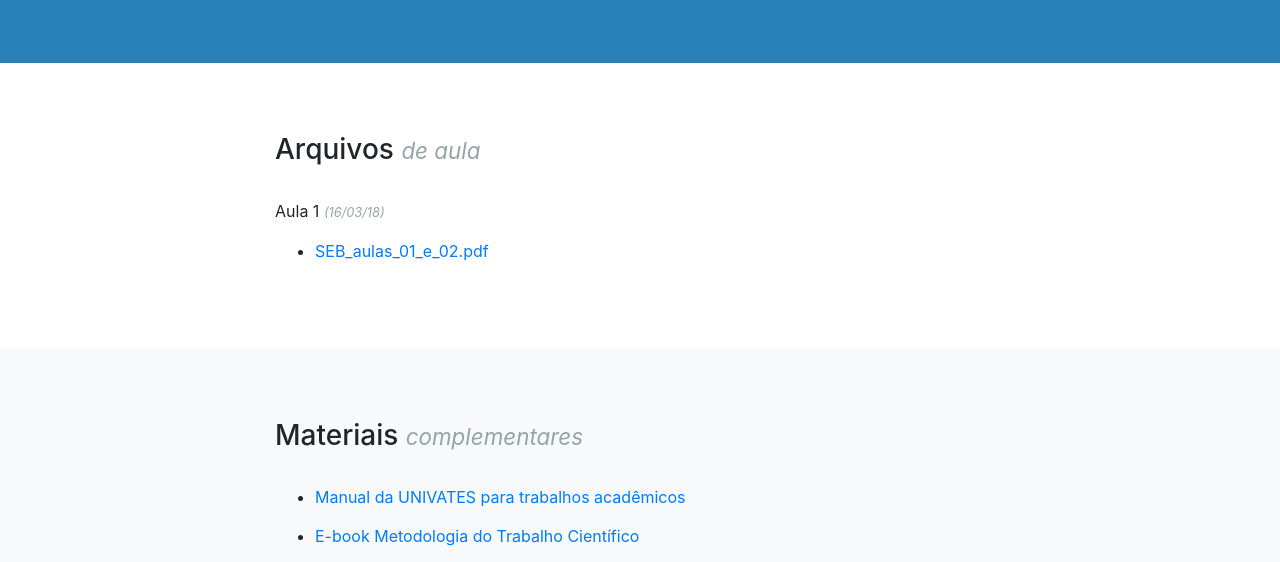
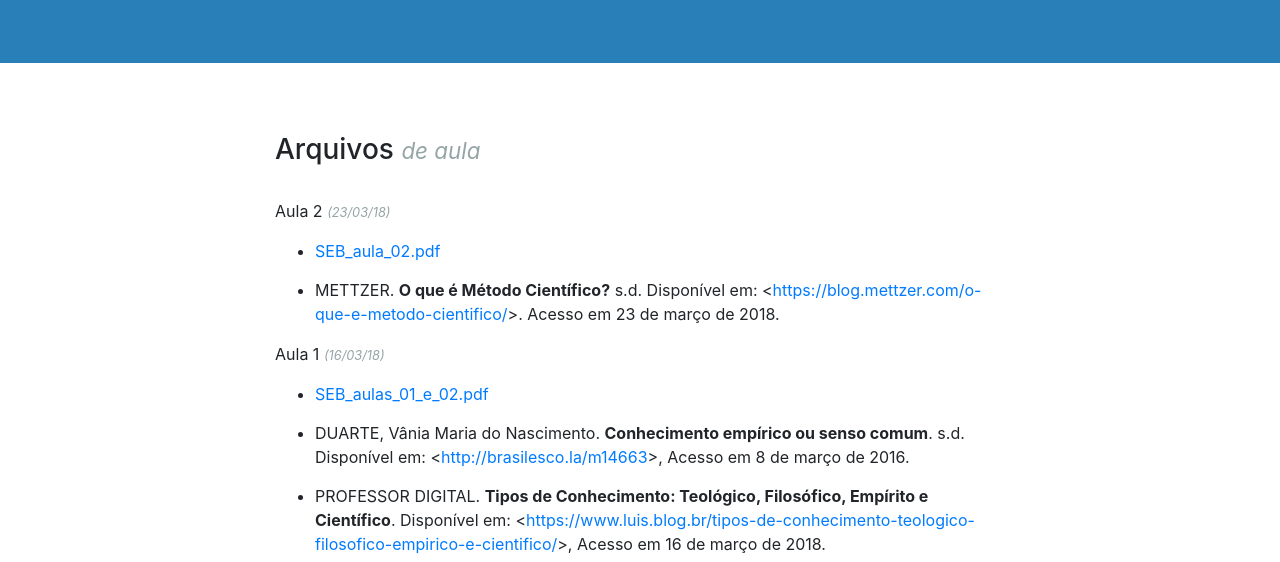
Before and after one commit to caioladislau/ladislau.me, a website: page seb2018.1/index.html in a window 1280 px wide. Shown: the part 223-785 px from the top of the page. Drawn offline with nearby package versions, Linux system fonts and the light colour scheme.

Commit message:
Inclui a aula 02 no site

```diff
--- a/seb2018.1/index.html
+++ b/seb2018.1/index.html
@@ -70,16 +70,19 @@
             <br>
 
             <!-- Aula -->
-            <!-- <p>Aula 2 <small>(23/03/18)</small></p>
+            <p>Aula 2 <small>(23/03/18)</small></p>
             <ul>
-              <li>Em breve</li>
-            </ul> -->
+              <li><a target="_blank" href="arquivos/SEB_aula_02.pdf">SEB_aula_02.pdf</a></li>
+              <li>METTZER. <b>O que é Método Científico?</b> s.d. Disponível em: <<a target="_blank" href="https://blog.mettzer.com/o-que-e-metodo-cientifico/">https://blog.mettzer.com/o-que-e-metodo-cientifico/</a>>. Acesso em 23 de março de 2018.</li>
+            </ul>
             <!-- /Aula -->
 
             <!-- Aula -->
             <p>Aula 1 <small>(16/03/18)</small></p>
             <ul>
-              <li><a href="arquivos/SEB_aulas_01_e_02.pdf">SEB_aulas_01_e_02.pdf</a></li>
+              <li><a target="_blank" href="arquivos/SEB_aulas_01_e_02.pdf">SEB_aulas_01_e_02.pdf</a></li>
+              <li>DUARTE, Vânia Maria do Nascimento. <b>Conhecimento empírico ou senso comum</b>. s.d. Disponível em: <<a target="_blank" href="http://brasilesco.la/m14663">http://brasilesco.la/m14663</a>>, Acesso em 8 de março de 2016.</li>
+              <li>PROFESSOR DIGITAL. <b>Tipos de Conhecimento: Teológico, Filosófico, Empírito e Científico</b>. Disponível em: <<a target="_blank" href="https://www.luis.blog.br/tipos-de-conhecimento-teologico-filosofico-empirico-e-cientifico/">https://www.luis.blog.br/tipos-de-conhecimento-teologico-filosofico-empirico-e-cientifico/</a>>, Acesso em 16 de março de 2018.</li>
             </ul>
             <!-- /Aula -->
 
```
Also changed, not shown: 1 other file.
